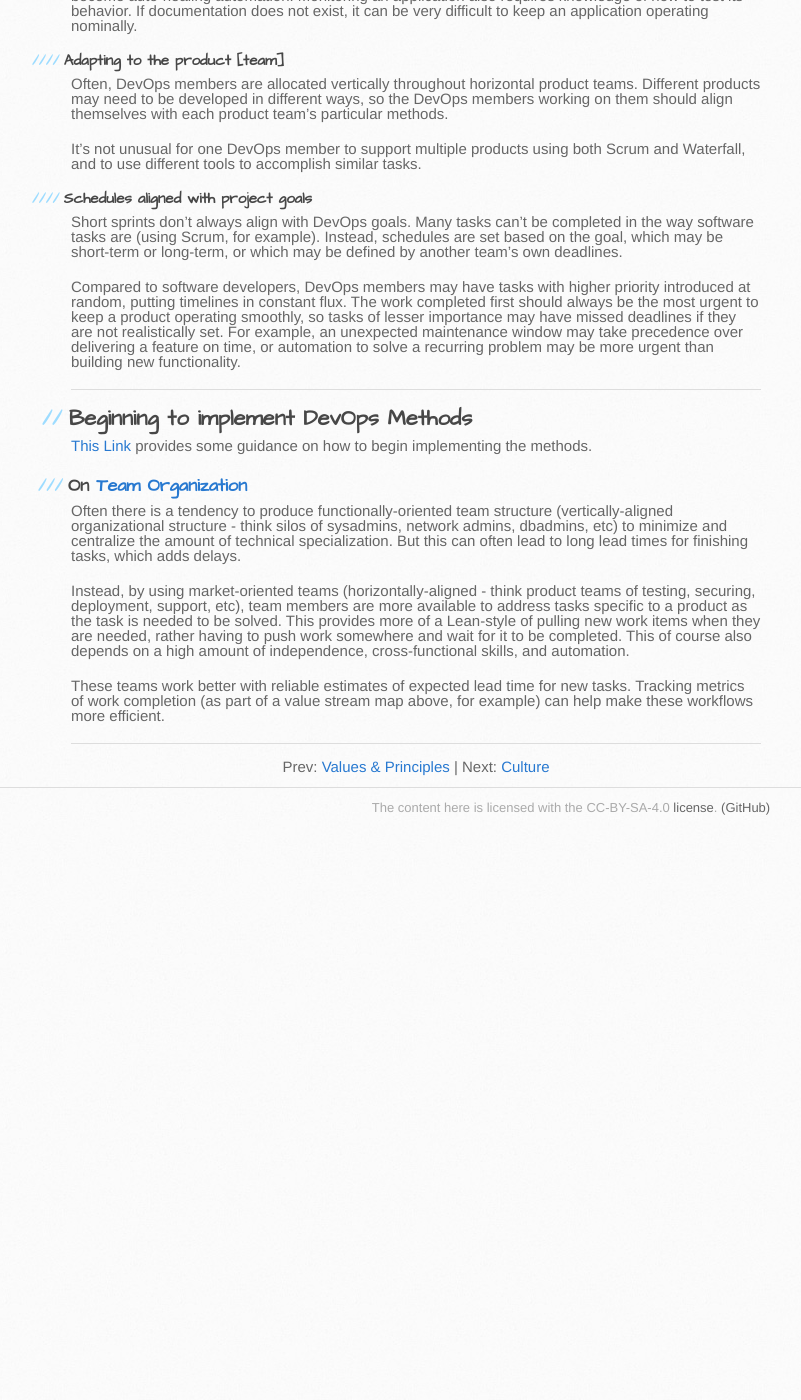
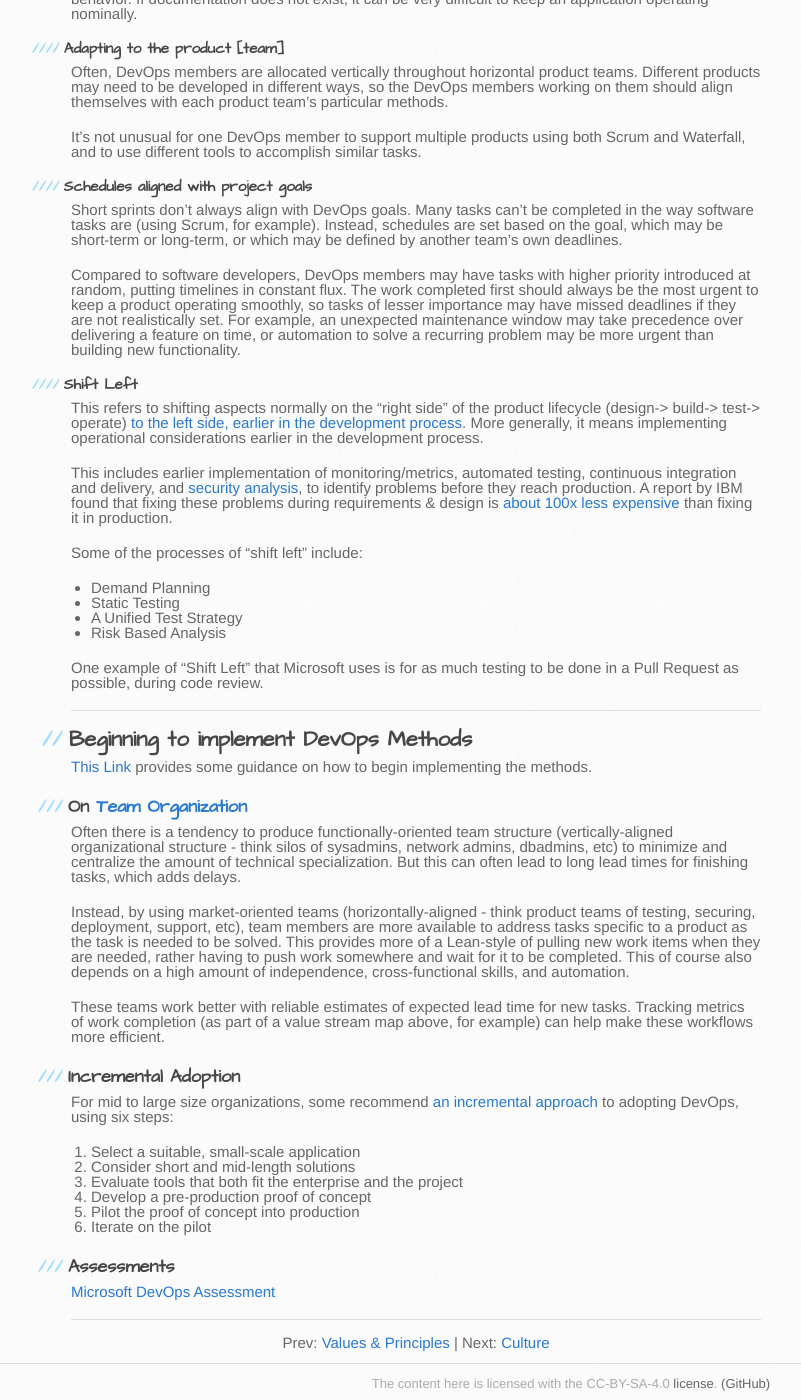
Before and after one commit to peterwwillis/devopsyoga-content, a Jekyll site: the page built from methods/index.md, in a window 1280 px wide and 1400 px high, scrolled down 2323 px. Shown: the whole window, without its empty margins (69-870 px from the left). Built offline with Jekyll 4.4.1, drawn with Linux system fonts in a browser that asks for light colours; our own code applies the rules of GitHub Pages for plain Markdown files; before the commit the page ends 3147 px from its top, so only the background shows below that; some of the changed text lies outside the part shown.

Commit message:
Add more content

```diff
--- a/methods/index.md
+++ b/methods/index.md
@@ -51,6 +49,8 @@ Ideally, as lessons are learned, they would be contributed back to an organizati
 ---
 
 ### Lean Manufacturing-inspired methods
+
+Some methods of DevOps come from the world of Lean Manufacturing and Lean Startups.
 
 #### Andon cords
 This is more interperative, but similar to Toyota's TPS system and its Andon cord, DevOps organizations implement their own forms of Andon cords. [This article](https://itrevolution.com/kata/) explains a bit.
@@ -107,6 +107,18 @@ Short sprints don't always align with DevOps goals. Many tasks can't be complete
 
 Compared to software developers, DevOps members may have tasks with higher priority introduced at random, putting timelines in constant flux. The work completed first should always be the most urgent to keep a product operating smoothly, so tasks of lesser importance may have missed deadlines if they are not realistically set. For example, an unexpected maintenance window may take precedence over delivering a feature on time, or automation to solve a recurring problem may be more urgent than building new functionality.
 
+#### Shift Left
+This refers to shifting aspects normally on the "right side" of the product lifecycle (design-> build-> test-> operate) [to the left side, earlier in the development process][17]. More generally, it means implementing operational considerations earlier in the development process.
+
+This includes earlier implementation of monitoring/metrics, automated testing, continuous integration and delivery, and [security analysis][18], to identify problems before they reach production. A report by IBM found that fixing these problems during requirements & design is [about 100x less expensive][19] than fixing it in production.
+
+Some of the processes of "shift left" include:
+ * Demand Planning
+ * Static Testing
+ * A Unified Test Strategy
+ * Risk Based Analysis
+
+One example of "Shift Left" that Microsoft uses is for as much testing to be done in a Pull Request as possible, during code review.
 
 ---
 
@@ -119,6 +131,18 @@ Often there is a tendency to produce functionally-oriented team structure (verti
 Instead, by using market-oriented teams (horizontally-aligned - think product teams of testing, securing, deployment, support, etc), team members are more available to address tasks specific to a product as the task is needed to be solved. This provides more of a Lean-style of pulling new work items when they are needed, rather having to push work somewhere and wait for it to be completed. This of course also depends on a high amount of independence, cross-functional skills, and automation.
 
 These teams work better with reliable estimates of expected lead time for new tasks. Tracking metrics of work completion (as part of a value stream map above, for example) can help make these workflows more efficient.
+
+### Incremental Adoption
+For mid to large size organizations, some recommend [an incremental approach][16] to adopting DevOps, using six steps:
+1. Select a suitable, small-scale application
+2. Consider short and mid-length solutions
+3. Evaluate tools that both fit the enterprise and the project
+4. Develop a pre-production proof of concept
+5. Pilot the proof of concept into production
+6. Iterate on the pilot
+
+### Assessments
+[Microsoft DevOps Assessment][20]
 
 
 [1]: https://www.bmc.com/blogs/devops-vs-agile-whats-the-difference-and-how-are-they-related/
```
Also changed, not shown: other parts of methods/index.md (+5 -2 lines), culture/index.md (+36 -6 lines), glossary/TODO.md (added, +52 -0 lines), practices/index.md (+3 -0 lines).
